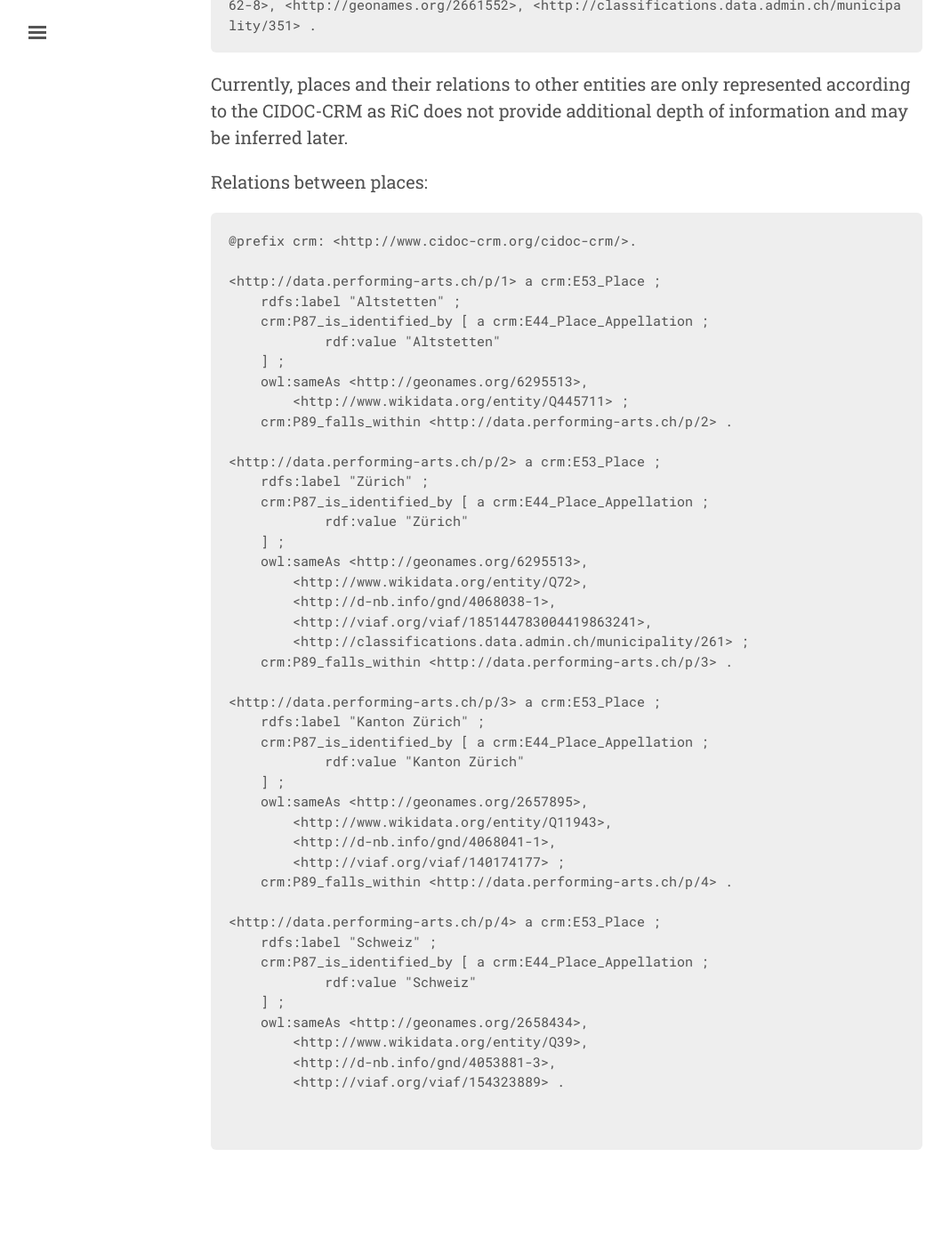
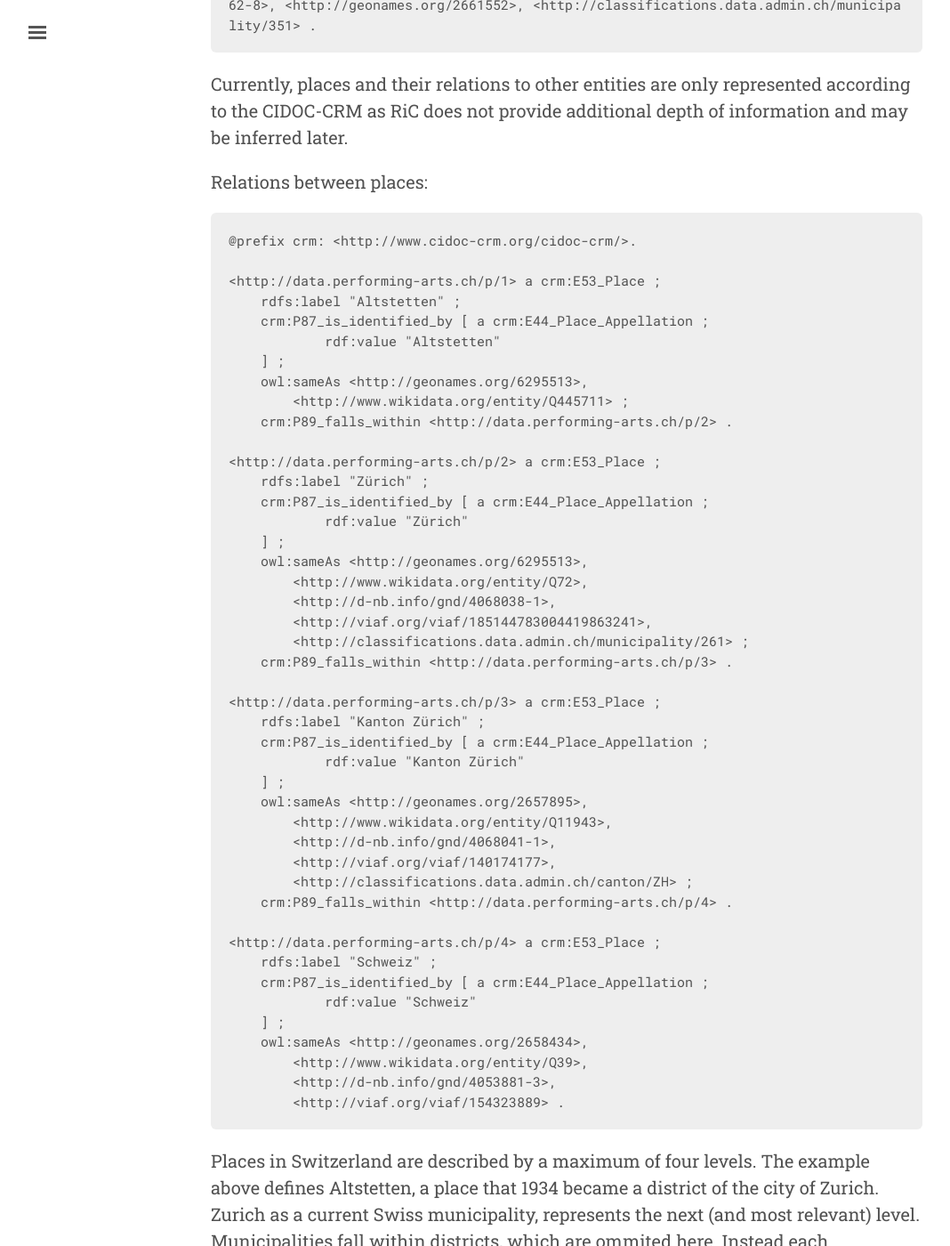
Before and after one commit to sapa/spa-specifications, a Jekyll site: the page built from places.md, in a window 1280 px wide and 1400 px high, scrolled down 1018 px. Shown: the whole window at 89% size, without its empty margins (3-1071 px from the left). Built offline with Jekyll 4.4.1, drawn with Linux system fonts in a browser that asks for light colours; before the commit the page ends 2390 px from its top, so only the background shows below that; some of the changed text lies outside the part shown.

Commit message:
places comment

````diff
--- a/places.md
+++ b/places.md
@@ -73,7 +73,8 @@ Relations between places:
     owl:sameAs <http://geonames.org/2657895>,
         <http://www.wikidata.org/entity/Q11943>,
         <http://d-nb.info/gnd/4068041-1>,
-        <http://viaf.org/viaf/140174177> ;
+        <http://viaf.org/viaf/140174177>,
+        <http://classifications.data.admin.ch/canton/ZH> ;
     crm:P89_falls_within <http://data.performing-arts.ch/p/4> .
 
 <http://data.performing-arts.ch/p/4> a crm:E53_Place ;
@@ -85,6 +86,8 @@ Relations between places:
         <http://www.wikidata.org/entity/Q39>,
         <http://d-nb.info/gnd/4053881-3>,
         <http://viaf.org/viaf/154323889> .
+```
 
+Places in Switzerland are described by a maximum of four levels. The example above defines Altstetten, a place that 1934 became a district of the city of Zurich. Zurich as a current Swiss municipality, represents the next (and most relevant) level. Municipalities fall within districts, which are ommited here. Instead each municipality is directly asigned to a canton. All cantons then are part of Switzerland as a state.
 
-```
+Foreign places are only represented with two levels, i.e. Paris is a place in France.
````
